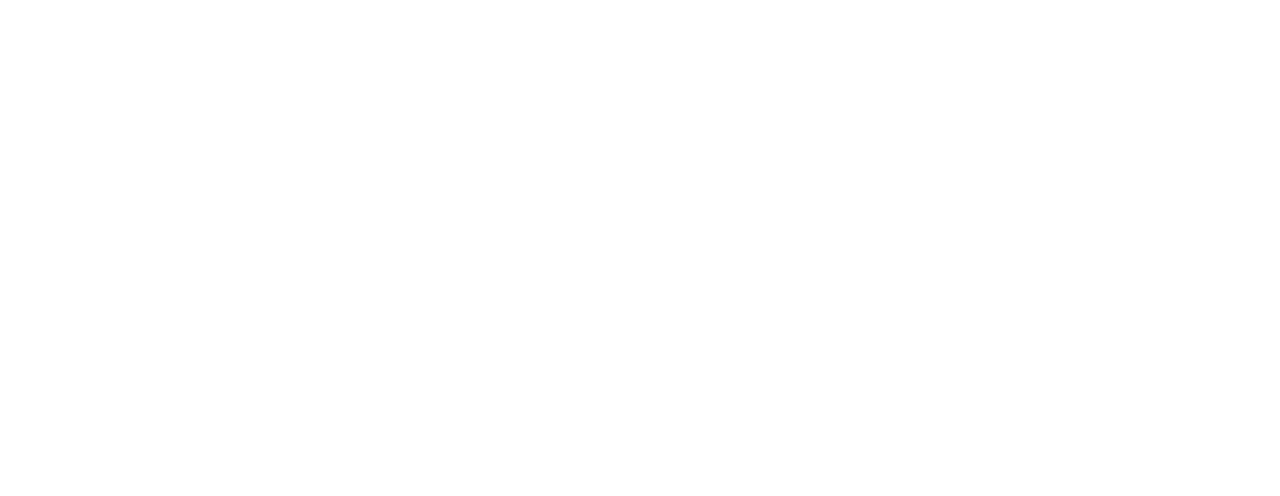
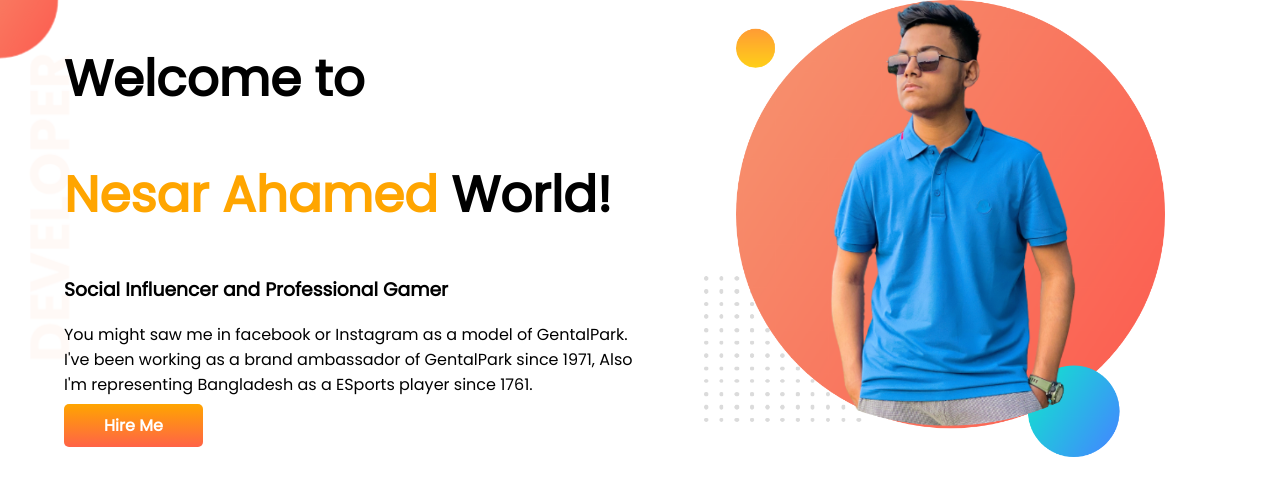
Before and after one commit to ifty17/developer-portfolio, a plain HTML site: page index.html in a window 1280 px wide. Drawn offline with Linux system fonts and the light colour scheme.

Commit message:
top-banner added

```diff
--- a/index.html
+++ b/index.html
@@ -5,8 +5,26 @@
     <meta http-equiv="X-UA-Compatible" content="IE=edge">
     <meta name="viewport" content="width=device-width, initial-scale=1.0">
     <title>Rahat's portfolio</title>
+    <link rel="preconnect" href="https://fonts.googleapis.com">
+    <link rel="preconnect" href="https://fonts.gstatic.com" crossorigin>
+    <link href="https://fonts.googleapis.com/css2?family=Poppins&display=swap" rel="stylesheet">
+    <link rel="stylesheet" href="style.css">
 </head>
 <body>
-
+    <section class="top-banner">
+        <div class="half-width">
+            <h1>Welcome to </h1>
+            <h1><span class="orange-color">Nesar Ahamed</span> World!</h1>
+            <h3>Social Influencer and Professional Gamer</h3>
+            <p>You might saw me in facebook or Instagram as a model of GentalPark. I've been
+                working
+                as a brand ambassador of GentalPark since 1971, Also I'm representing Bangladesh as a ESports player since 1761.
+            </p>
+            <a class="link-button" target="_blank" href="https://www.facebook.com/nesarahmed.noman">Hire Me</a>
+        </div>
+        <div class="half-width">
+            <img src="images/noman1.png" alt="">
+        </div>
+    </section>
 </body>
 </html>
--- a/style.css
+++ b/style.css
@@ -0,0 +1,33 @@
+body{
+    font-family: 'Poppins', sans-serif;
+    margin: 0;
+}
+h1{
+    font-size: 50px;
+}
+.orange-color{
+    color: orange;
+}
+section{
+    display: flex;
+}
+.half-width{
+    width: 50%;
+    padding-left: 5%;
+}
+.half-width img{
+    width: 80%;
+}
+.link-button{
+    text-decoration: none;
+    background-image: linear-gradient(orange,tomato);
+    padding: 10px 40px;
+    border-radius: 5px;
+    font-weight: 700;
+    color: white;
+
+}
+.top-banner{
+    background-image: url(images/top-banner.png);
+    background-repeat: no-repeat;
+}
```
Also changed, not shown: images/dream-bg.png (added), images/exp-bg.png (added), images/jhankar.png (added), images/jhankar2.png (added), images/my-bg2.png (added), images/noman1.png (added), images/noman2.png (added), images/top-banner.png (added), 7 other files.
